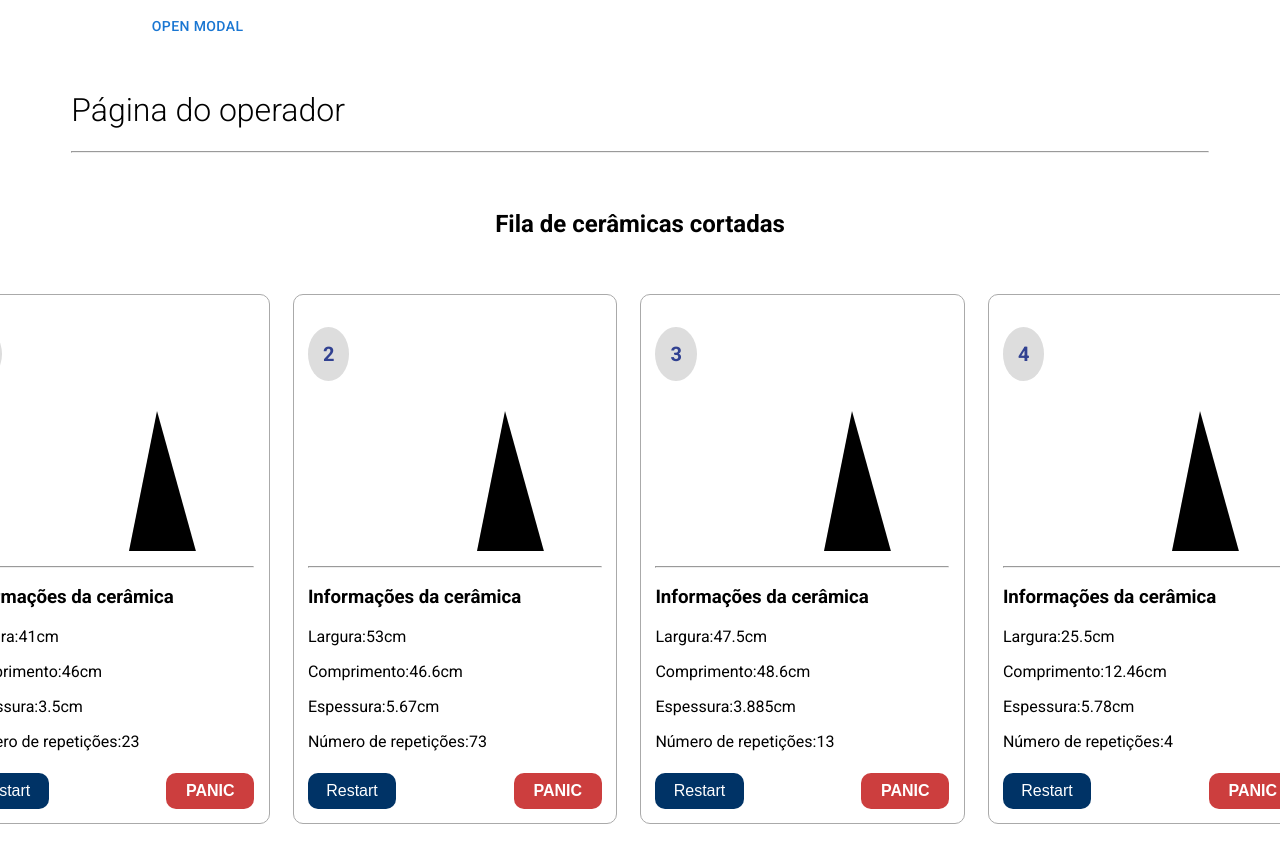
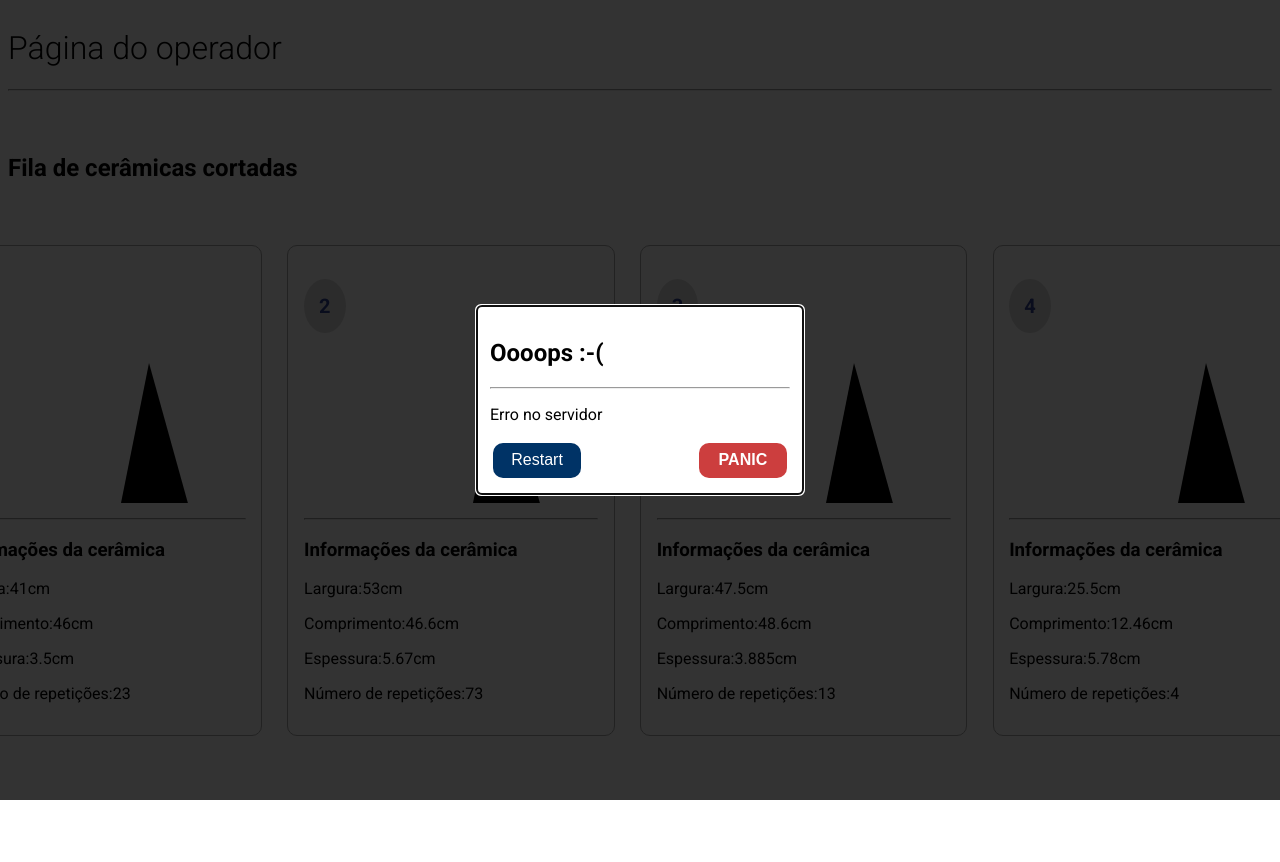
Before and after one commit to PI2-SERCA/operador-ui, a React (Create React App) app: page / in a window 1280 px wide. Shown: the top 862 px of the page. After the commit the page ends 800 px from the top, so only its background shows below. Built offline with nearby package versions, Linux system fonts and the light colour scheme.

Commit message:
Adicionado a modal de pânico

```diff
--- a/src/components/home/CeramicList.tsx
+++ b/src/components/home/CeramicList.tsx
@@ -3,7 +3,6 @@ import { tipoCeramica } from '../../types/Ceramica';
 
 export const CeramicList: React.FC<tipoCeramica> = (prop: tipoCeramica) => (
   <div>
-    <div className='container'>
       <h1 className='tituloPagina'>Página do operador</h1>
       <hr />
       <h2 className='titulo'>Fila de cerâmicas cortadas</h2>
@@ -38,17 +37,8 @@ export const CeramicList: React.FC<tipoCeramica> = (prop: tipoCeramica) => (
                 {ceramica.numberOfTimes}
               </p>
             </section>
-            <div className='acao'>
-              <button className='restart' type='button'>
-                Restart
-              </button>
-              <button className='panic' type='button'>
-                PANIC
-              </button>
-            </div>
           </div>
         ))}
       </section>
-    </div>
   </div>
 );
--- a/src/components/home/PanicModal.tsx
+++ b/src/components/home/PanicModal.tsx
@@ -1,32 +1,36 @@
-import * as React from 'react';
-import Box from '@mui/material/Box';
-import Button from '@mui/material/Button';
-import Typography from '@mui/material/Typography';
-import Modal from '@mui/material/Modal';
-import { modalStyle } from '../styling/modalStyle';
+import '../styling/modalStyle.css';
 
-export const PanicModal: React.FC = () => {
-  const [open, setOpen] = React.useState(false);
-  const handleOpen = () => setOpen(true);
-  const handleClose = () => setOpen(false);
+import Modal from 'react-modal';
+import {useState} from 'react';
+
+Modal.setAppElement('#root');
+const modalInformation = {
+    description: 'Erro no servidor',
+    title: 'Oooops :-(',
+};
+
+export const PanicModal = () => {
+    const [modalIsOpen, setIsOpen] = useState(true);// Deixa a modal aberta por padrão
+    const closeModal = () => { setIsOpen(false); };
+    const oṕenModal = () => { setIsOpen(true); };
+    const {title, description} = modalInformation;
 
     return (
-    <div>
-      <Button onClick={handleOpen}>Open modal</Button>
+        <div className='modalContainer'>
             <Modal
-        open={open}
-        onClose={handleClose}
-        aria-labelledby='modal-modal-title'
-        aria-describedby='modal-modal-description'
+                isOpen={modalIsOpen}
+                onRequestClose={closeModal}
+                contentLabel={title}
+                overlayClassName='modal-overlay'
+                className='modal-content'
             >
-        <Box sx={modalStyle}>
-          <Typography id='modal-modal-title' variant='h6' component='h2'>
-            Text in a modal
-          </Typography>
-          <Typography id='modal-modal-description' sx={{ mt: 2 }}>
-            Duis mollis, est non commodo luctus, nisi erat porttitor ligula.
-          </Typography>
-        </Box>
+                    <h2>{title}</h2>
+                    <hr />
+                    <p>{description}</p>
+                    <div className='acao'>
+                        <button className='restart' type='button'>Restart</button>
+                        <button className='panic' type='button'>PANIC</button>
+                    </div>
             </Modal>
         </div>
     );
--- a/src/components/styling/home.css
+++ b/src/components/styling/home.css
@@ -1,23 +1,30 @@
-.titulo{
+body{
+    font-family: 'Roboto';
+}
+.titulo {
     margin: 5% 0;
 }
-.tituloPagina{
+
+.tituloPagina {
     text-align: start;
     font-weight: 300;
 }
-.container{
+
+.container {
     width: 90%;
-    margin:1% auto 5% auto;
+    margin: 1% auto 5% auto;
     padding: 1%;
     text-align: center;
 }
+
 .lista-corte {
-    border-radius:5px;
+    border-radius: 5px;
     display: flex;
     justify-content: center;
 }
-.corte{
-    margin-right:2%;
+
+.corte {
+    margin-right: 2%;
     border: 1px solid #aaa;
     border-radius: 10px;
     padding: 1%;
@@ -27,10 +34,12 @@
     text-align: left;
     padding: 1%;
 }
-button:hover{
+
+button:hover {
     cursor: pointer;
 }
-button{
+
+button {
     transition-duration: 0.5s;
     padding: 3%;
     font-size: medium;
@@ -40,29 +49,36 @@ button{
     border: none;
     border-radius: 10px;
 }
-button.panic:hover{
+
+button.panic:hover {
     background-color: #fff;
     color: #CC3E3E;
     border: 1px solid#CC3E3E;
 }
-button.panic{
+
+button.panic {
     background-color: #CC3E3E;
     font-weight: bolder;
 }
+
 button.restart {
     background-color: #036;
 }
+
 button.restart:hover {
     background-color: #fff;
     color: #036;
     border: 1px solid#036;
 }
-.acao{
+
+.acao {
+    margin-top: 3%;
     padding: 1%;
     display: flex;
-    justify-content:space-between ;
+    justify-content: space-between;
 }
-.numeroCorte{
+
+.numeroCorte {
     text-align: start;
     background-color: #ddd;
     width: fit-content;
--- /dev/null
+++ b/src/components/styling/modalStyle.css
@@ -0,0 +1,25 @@
+.modalContainer
+{
+    display: flex;
+    justify-content:center;
+    align-items: center;
+    font-family: 'Roboto';
+}
+.modal-overlay{
+    background: rgba(0, 0, 0, .8);
+    position: fixed;
+    top:0;
+    bottom: 0;
+    left: 0;
+    right: 0;
+    display:flex;
+    align-items: center;
+    justify-content: center;
+}
+.modal-content{
+    width: 90%;
+    max-width:300px;
+    background-color: #fff;
+    padding: 1%;
+    border-radius: 5px;
+}
--- a/src/components/styling/modalStyle.ts
+++ /dev/null
@@ -1,11 +0,0 @@
-export const modalStyle = {
-  position: 'absolute',
-  top: '50%',
-  left: '50%',
-  transform: 'translate(-50%, -50%)',
-  width: 400,
-  bgcolor: 'background.paper',
-  border: '2px solid #000',
-  boxShadow: 24,
-  p: 4,
-};
```
Lines whose indentation alone changed are shown as unchanged.
